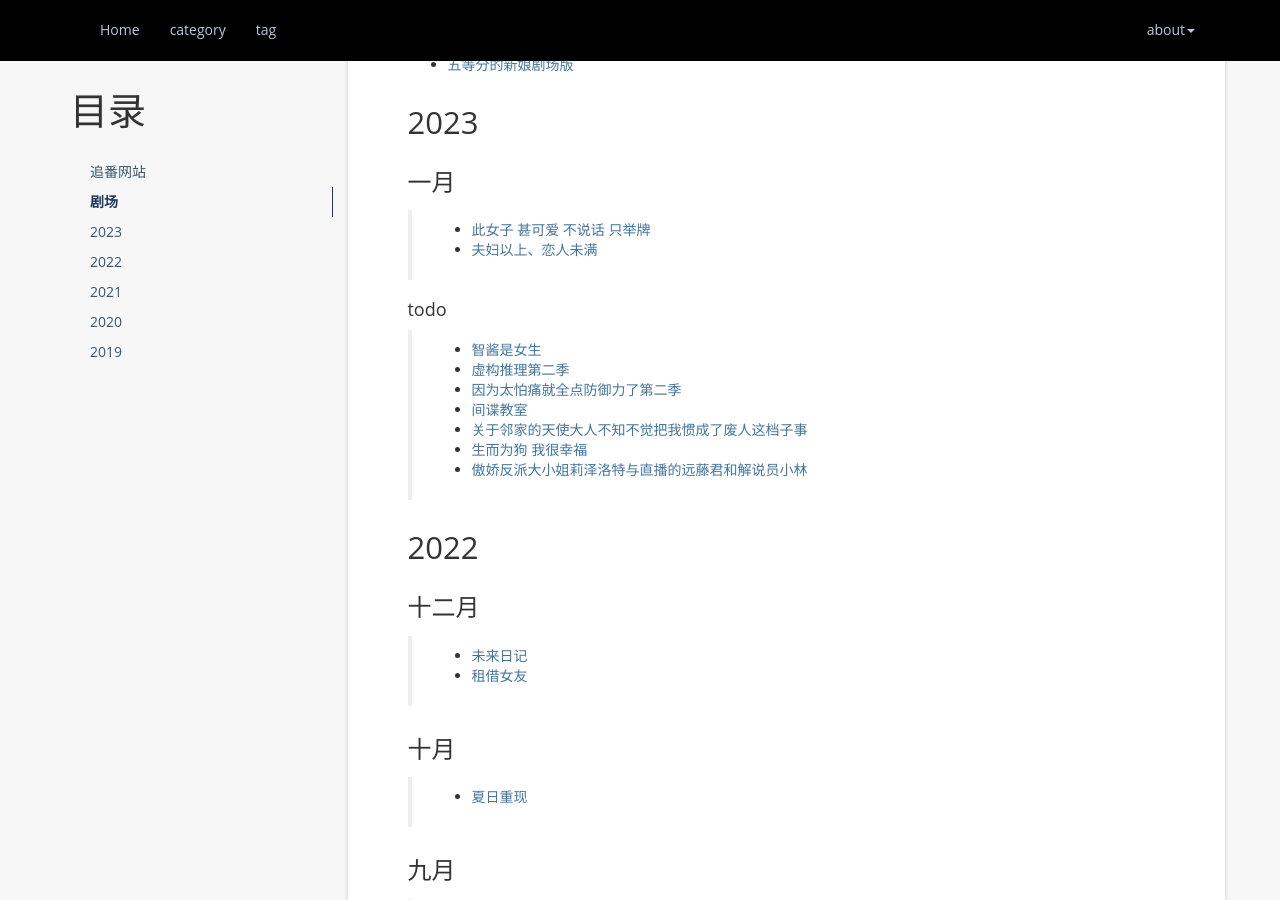
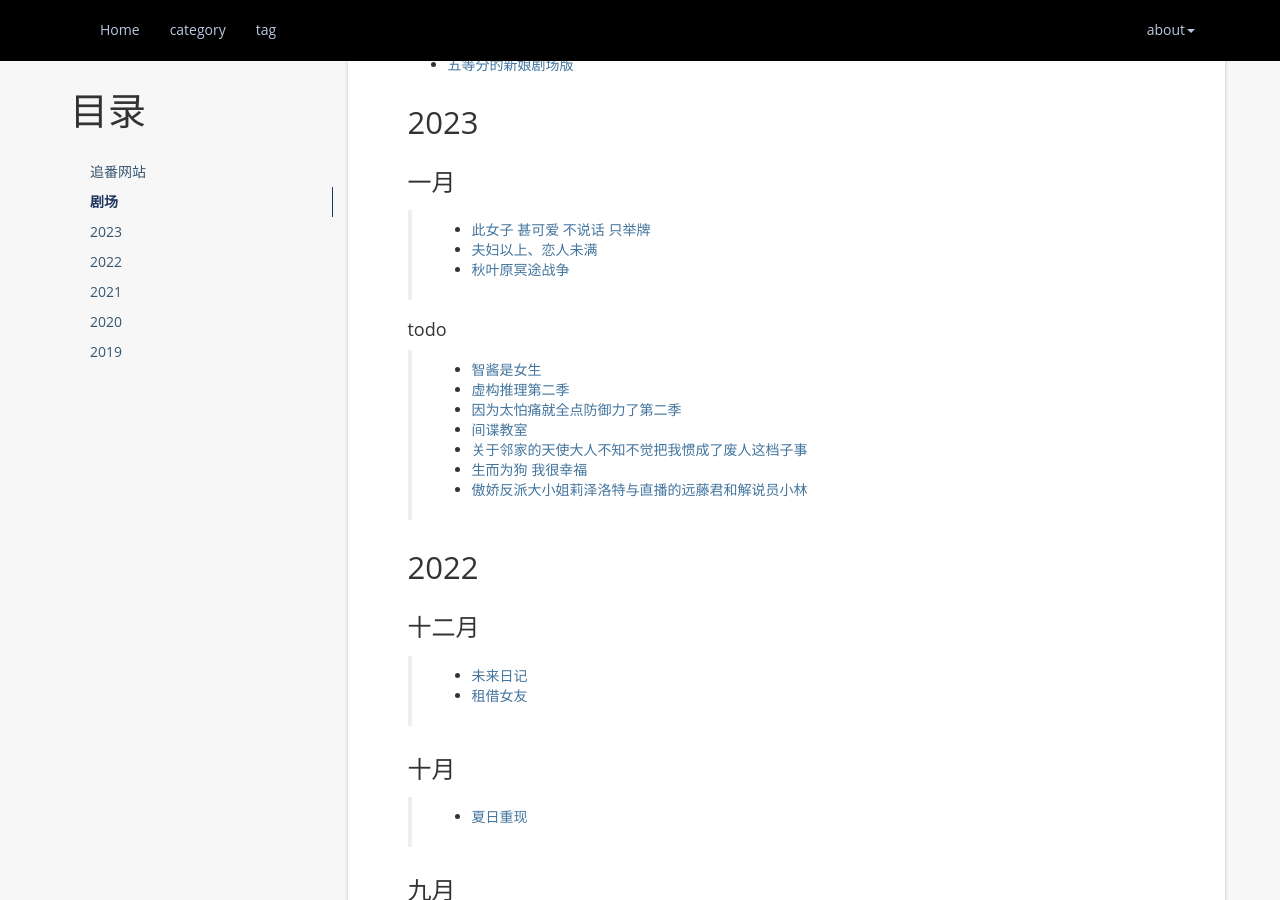
Before and after one commit to atgtahub/atgtahub.github.io, a Jekyll site: the page built from about/bangumi.md, in a window 1280 px wide and 900 px high, scrolled down 848 px. Built offline with Jekyll 4.4.1, drawn with Linux system fonts in a browser that asks for light colours; a script that is not in the unit is left out; comment, search, counter and statistics services are not loaded.

```diff
--- a/about/bangumi.md
+++ b/about/bangumi.md
@@ -36,6 +36,7 @@
 
 > + <a href="https://www.bilibili.com/bangumi/play/ss26870" target="_blank">此女子 甚可爱 不说话 只举牌</a>
 > + <a href="https://www.yhdmp.cc/showp/22182.html" target="_blank">夫妇以上、恋人未满</a>
+> + <a href="https://www.yhdmp.cc/showp/22438.html" target="_blank">秋叶原冥途战争</a>
 
 #### todo
 
```
